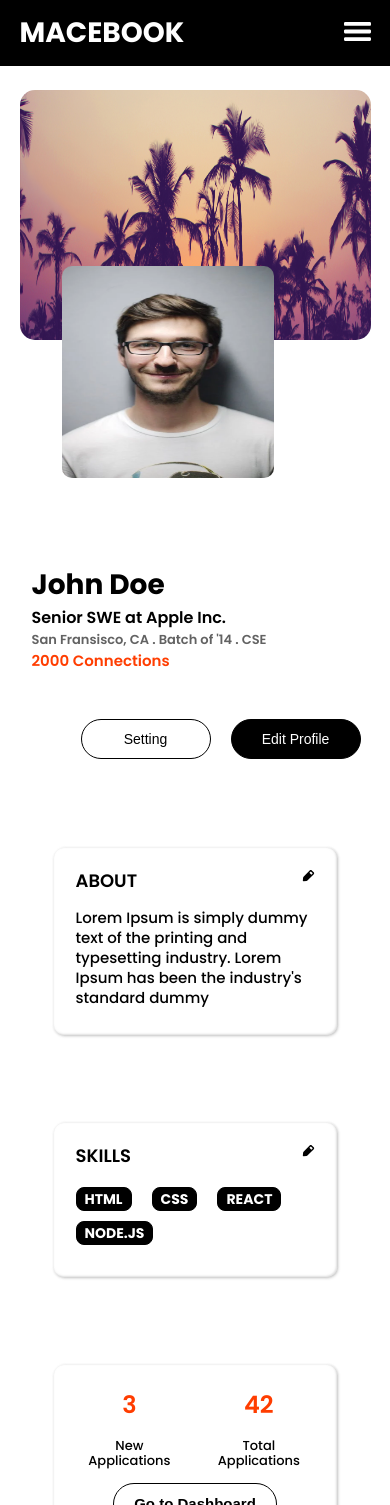
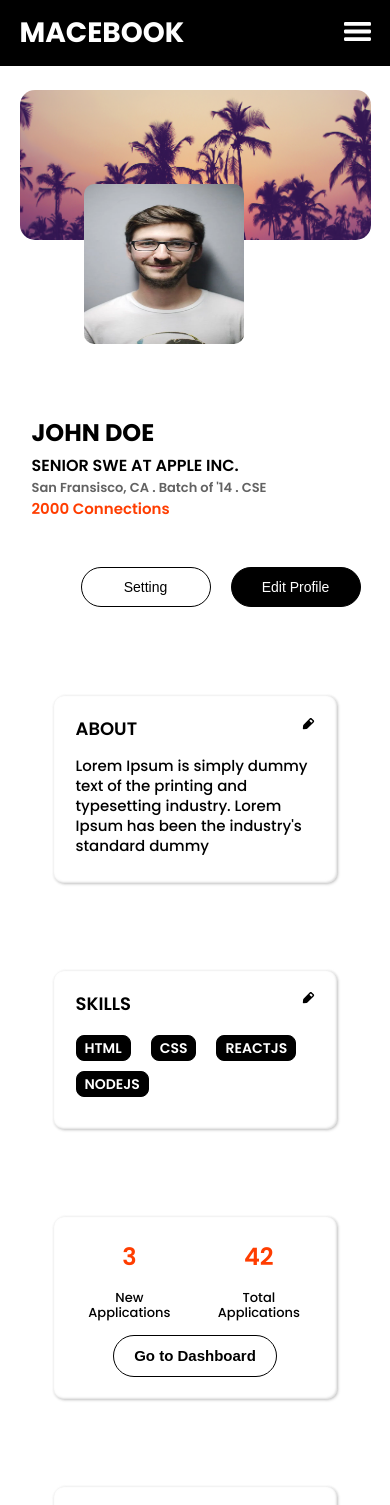
Before and after one commit to TnP-MACE/macebook-frontend, a React (Create React App) app: page /profile in a window 390 px wide. Shown: the top 1505 px of the page. Built offline with nearby package versions, Linux system fonts and the light colour scheme.

Commit message:
Add Posts

```diff
--- a/src/App.js
+++ b/src/App.js
@@ -10,6 +10,7 @@ import Signup from './pages/Signup/Signup'
 import Completeprofile from './pages/complete-profile/Completeprofile'
 import Jobs from './pages/Jobs/Jobs'
 import JobApplicationForm from './pages/JobApplicationForm/JobApplicationForm'
+import Posts from './pages/Posts/Posts'
 function App() {
     return (
         <div>
@@ -22,6 +23,7 @@ function App() {
                     <Route exact path={['/', '/index', '/home']} component={Home} />
                     <Route exact path="/profile" component={Profile} />
                     <Route exact path="/jobs" component={Jobs} />
+                    <Route exact path="/posts" component={Posts} />
                     <Route exact path="/jobApplicationForm" component={JobApplicationForm} />
                     <Route exact path="/forgotpassword" component={ForgotPassword} />
                     <Route exact path="/signup" component={Signup} />
--- a/src/components/ProfileHeader/ProfileHeader.js
+++ b/src/components/ProfileHeader/ProfileHeader.js
@@ -27,7 +27,7 @@ class ProfileHeader extends Component{
                     </div>
                     <div className="profile-header-desc">
                     <div className="profile-header-section-2">
-                        <h2>{this.props.user}</h2>
+                        <h2 className="username">{this.props.user}</h2>
                         <div className="profile-userDetails">
                         <span className="position">{this.props.position}</span>
                         <span className="batch">{this.props.location} . Batch of '{this.props.batch} . {this.props.dept}</span>
--- a/src/components/ProfileHeader/ProfileHeader.scss
+++ b/src/components/ProfileHeader/ProfileHeader.scss
@@ -38,6 +38,7 @@
                 font-size: 28px;
                 font-weight: 700;
                 line-height: 42px;
+                text-transform: uppercase;
             }
         }
         .profile-header-section-3{
@@ -72,6 +73,7 @@
                 font-weight: 600;
                 font-size: 16px;
                 line-height: 24px;
+                text-transform: uppercase;
             }
             &.batch{
                 font-weight: 600;
@@ -126,4 +128,52 @@
             }
         }
     }
+
+    @media (max-width: 768px){
+        .profile-bgimgContainer{
+            width:100%;
+            height: 9.375em;
+            img{
+                width: 100%;
+                height: 100%;
+                border-radius: 15px;
+            }
+            //border: 2px solid #000;
+        }
+        .profile-header{
+            flex-wrap: wrap;
+            justify-content: center;
+            align-items: center;
+        }
+        .profile-header-section-1{
+            flex: 1;
+        }
+        .profile-header-desc{
+            flex-direction: column;
+            //justify-content: center;
+            .profile-header-section-1{
+                padding: 0;
+            }
+            .profile-header-section-2{
+                h2{
+                    font-size: 24px;
+                }
+            }
+        }
+        .profile-imgContainer{
+            width: 10em;
+            height: 10em;
+            img{
+                left: 40%;
+            }
+        }
+        .profile-header-userButtons{
+            display: flex;
+            padding: 0;
+            button{
+                position: relative;
+                width: 6.25em;
+            }
+        }
+    }
 }
--- /dev/null
+++ b/src/pages/Posts/Posts.js
@@ -0,0 +1,106 @@
+import React, { Component } from 'react'
+
+import "./Posts.scss";
+import Header from "../../components/Header/Header";
+import ProfileHeader from "../../components/ProfileHeader/ProfileHeader";
+import Card from "../../components/Card/Card";
+import Post from '../../components/Post/Post'
+import cover from "../../assets/images/icons/cover.jpg";
+import profileimg from "../../assets/images/icons/profile.webp";
+import postImg from '../../assets/images/icons/postImg.png';
+import profilepic from '../../assets/images/icons/UserProfile.png';
+
+
+class Posts extends Component{
+    state={
+        username: 'John Doe',
+        cover: {cover},
+        profileimg: {profileimg},
+        position: 'Senior SWE at Apple Inc.',
+        location: 'San Fransisco, CA',
+        batch: 14,
+        dept: 'CSE',
+        conn: 2000,
+        self: true,
+        skills: ['HTML','CSS','REACTJS','NodeJS']
+  }
+
+  render(){
+      return(
+          <div className="posts-container">
+            <Header active="profile" />
+            <div className="container">
+                <ProfileHeader
+                    user={this.state.username}
+                    cover={this.state.cover}
+                    profileimg={this.state.profileimg}
+                    position={this.state.position}
+                    location={this.state.location}
+                    batch={this.state.batch}
+                    dept={this.state.dept}
+                    conn={this.state.conn}
+                    self={this.state.self}
+                />
+                <div class="posts-body">
+                    <h2>All Posts</h2>
+                    <div className="posts-display">
+                        <div className="post-content">
+                            <Card>
+                                <div className="card-content">
+                                    <Post
+                                        poster="Ruben Lubin"
+                                        posterprofile={profilepic}
+                                        designation="poster designation"
+                                        content="Ut enim ad minim veniam, quis nostrud exercitatioul lam co laboris nisi ut aliquip. Hashtags   lorem_epsum"
+                                        hashtags="#Hashtags   #lorem_epsum"
+                                        image={postImg}
+                                        likes="3k"
+                                        comments="1k"
+                                        profilepic={profilepic}>
+                                    </Post>
+                                </div>
+                            </Card>
+                         </div>
+                         <div className="post-content">
+                            <Card>
+                                <div className="card-content">
+                                    <Post
+                                        poster="Ruben Lubin"
+                                        posterprofile={profilepic}
+                                        designation="poster designation"
+                                        content="Ut enim ad minim veniam, quis nostrud exercitatioul lam co laboris nisi ut aliquip. Hashtags   lorem_epsum"
+                                        hashtags="#Hashtags   #lorem_epsum"
+                                        image={postImg}
+                                        likes="3k"
+                                        comments="1k"
+                                        profilepic={profilepic}>
+                                    </Post>
+                                </div>
+                            </Card>
+                         </div>
+                         <div className="post-content">
+                            <Card>
+                                <div className="card-content">
+                                    <Post
+                                        poster="Ruben Lubin"
+                                        posterprofile={profilepic}
+                                        designation="poster designation"
+                                        content="Ut enim ad minim veniam, quis nostrud exercitatioul lam co laboris nisi ut aliquip. Hashtags   lorem_epsum"
+                                        hashtags="#Hashtags   #lorem_epsum"
+                                        image={postImg}
+                                        likes="3k"
+                                        comments="1k"
+                                        profilepic={profilepic}>
+                                    </Post>
+                                </div>
+                            </Card>
+                         </div>
+                    </div>
+                </div>
+            </div>
+          </div>
+      )
+  }
+}
+
+export default Posts
--- /dev/null
+++ b/src/pages/Posts/Posts.scss
@@ -0,0 +1,10 @@
+@import "../../assets/sass/main.scss";
+
+// .posts-container{
+//     .post-display{
+//         display: flex;
+//         justify-content: center;
+//         align-items: center;
+//         flex-wrap: wrap;
+//     }
+// }
--- a/src/pages/Profile/Profile.js
+++ b/src/pages/Profile/Profile.js
@@ -31,7 +31,8 @@ class Profile extends Component {
     batch: 14,
     dept: 'CSE',
     conn: 2000,
-    self: true
+    self: true,
+    skills: ['HTML','CSS','REACTJS','NodeJS']
   }
   render() {
     return (
@@ -83,7 +84,9 @@ class Profile extends Component {
                 <Card>
                   <div className="card-header">
                     <h3>About</h3>
-                    <img src={edit} alt="Edit"></img>
+                    <div style={{display: this.state.self ? "block": "none"}}>
+                      <img src={edit} alt="Edit"></img>
+                    </div>
                   </div>
                   <p>Lorem Ipsum is simply dummy text of the printing and typesetting industry. Lorem Ipsum has been the industry's standard dummy</p>
                 </Card>
@@ -92,17 +95,16 @@ class Profile extends Component {
                 <Card>
                   <div className="card-header">
                     <h3>Skills</h3>
-                    <img src={edit} alt="Edit"></img>
+                    <div style={{display: this.state.self ? "block": "none"}}>
+                      <img src={edit} alt="Edit"></img>
+                    </div>
                   </div>
                   <div className="profile-skillsContainer">
-                    <span className="profile-skills">HTML</span>
-                    <span className="profile-skills">CSS</span>
-                    <span className="profile-skills">REACT</span>
-                    <span className="profile-skills">Node.js</span>
+                    {this.state.skills.map((skill) => <span className="profile-skills">{skill}</span> )}
                   </div>
                 </Card>
               </div>
-              <div className="card-container">
+              <div className="card-container"  style={{display: this.state.self ? "block": "none"}}>
                 <Card>
                   <div className="profile-applicationContainer">
                     <div className="profile-appCount">
@@ -167,7 +169,7 @@ class Profile extends Component {
               <div className="profile-experience">
                 <div className="section-headers">
                   <h2>Experience</h2>
-                  <span><img src={edit} alt="Edit"></img></span>
+                  <span style={{display: this.state.self ? "block": "none"}}><img src={edit} alt="Edit"></img></span>
                 </div>
                 <Experience
                   logo={clogo}
@@ -197,7 +199,7 @@ class Profile extends Component {
               <div className="profile-accom">
                 <div className="section-headers">
                   <h2>Accomplishments</h2>
-                  <span><img src={edit} alt="Edit"></img></span>
+                  <span style={{display: this.state.self ? "block": "none"}}><img src={edit} alt="Edit"></img></span>
                 </div>
                 <div className="acc-row">
                   <span className="acc-data">Lorem Ipsum is simply dummy text of the printing and typesetting industry.</span>
@@ -208,7 +210,7 @@ class Profile extends Component {
               <div className="profile-contact">
                 <div className="section-headers">
                   <h2>Contact Info</h2>
-                  <span><img src={edit} alt="Edit"></img></span>
+                  <span style={{display: this.state.self ? "block": "none"}}><img src={edit} alt="Edit"></img></span>
                 </div>
                 <div className="contact-section">
                   <div className="contact-content">
--- a/src/pages/Profile/Profile.scss
+++ b/src/pages/Profile/Profile.scss
@@ -172,8 +172,8 @@
                     border: 1px solid $color-black;
                     border-radius: 8px;
                     margin: 5px 10px;
-                    padding: 2px 8px;
-                    font-weight: 700;
+                    padding: 3px 8px;
+                    font-weight: 600;
                     font-size: 14px;
                     line-height: 18px;
                     text-transform: uppercase;
@@ -207,6 +207,8 @@
                 }
                 .profile-dashboardbtnContainer{
                     button{
+                        // align-items: center;
+                        // margin-left: 60px;
                         padding: 10px 20px;
                         font-weight: 600;
                         font-size: 15px;
```
